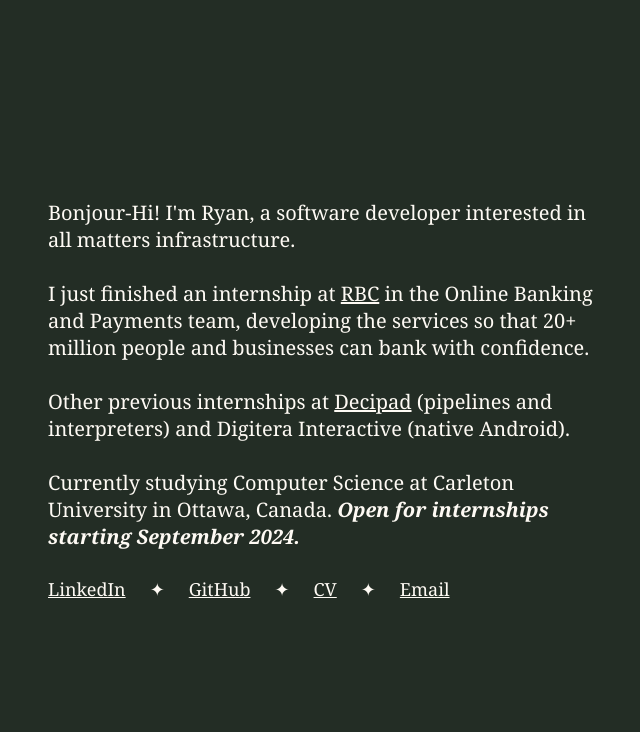
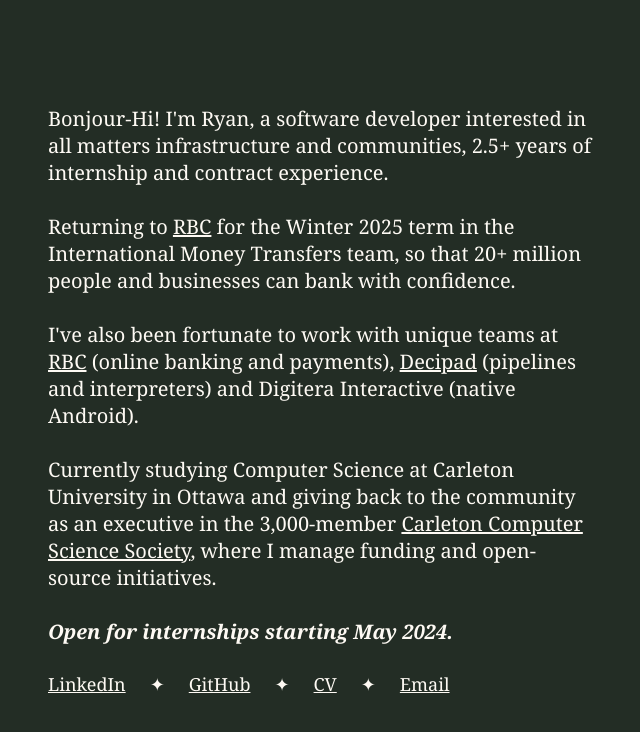
Before and after one commit to ryangchung/ryangchung.github.io, a React (Vite) app: page / in a window 1280 px wide. Shown: the top 732 px of the page, without its empty margins (317-957 px from the left). Built offline with nearby package versions, Linux system fonts and the light colour scheme.

Commit message:
chore: update text

```diff
--- a/src/pages/Home.tsx
+++ b/src/pages/Home.tsx
@@ -29,13 +29,15 @@
   return (
     <div style={pageContainerStyle}>
       <div style={textContainerStyle}>
-        <p>Bonjour-Hi! I'm Ryan, a software developer interested in all matters infrastructure.</p>
+        <p>Bonjour-Hi! I'm Ryan, a software developer interested in all matters infrastructure and communities, 2.5+ years of internship and contract experience.</p>
         <br />
-        <p>I just finished an internship at <a href="https://rbc.com/" target="_blank">RBC</a> in the Online Banking and Payments team, developing the services so that 20+ million people and businesses can bank with confidence.</p>
+        <p>Returning to <a href="https://rbc.com/" target="_blank">RBC</a> for the Winter 2025 term in the International Money Transfers team, so that 20+ million people and businesses can bank with confidence.</p>
         <br />
-        <p>Other previous internships at <a href="https://www.decipad.com/" target="_blank">Decipad</a> (pipelines and interpreters) and Digitera Interactive (native Android).</p>
+        <p>I've also been fortunate to work with unique teams at <a href="https://rbc.com/" target="_blank">RBC</a> (online banking and payments), <a href="https://www.decipad.com/" target="_blank">Decipad</a> (pipelines and interpreters) and Digitera Interactive (native Android).</p>
         <br />
-        <p>Currently studying Computer Science at Carleton University in Ottawa, Canada. <span style={textEmphasisStyle}>Open for internships starting September 2024.</span></p>
+        <p>Currently studying Computer Science at Carleton University in Ottawa and giving back to the community as an executive in the 3,000-member <a href="https://ccss.carleton.ca/">Carleton Computer Science Society</a>, where I manage funding and open-source initiatives.</p>
+        <br />
+        <p style={textEmphasisStyle}>Open for internships starting May 2024.</p>
         <br />
         <div style={linksContainerStyle}>
           <a href="https://www.linkedin.com/in/ryanckc/" target="_blank">LinkedIn</a> ✦
```
